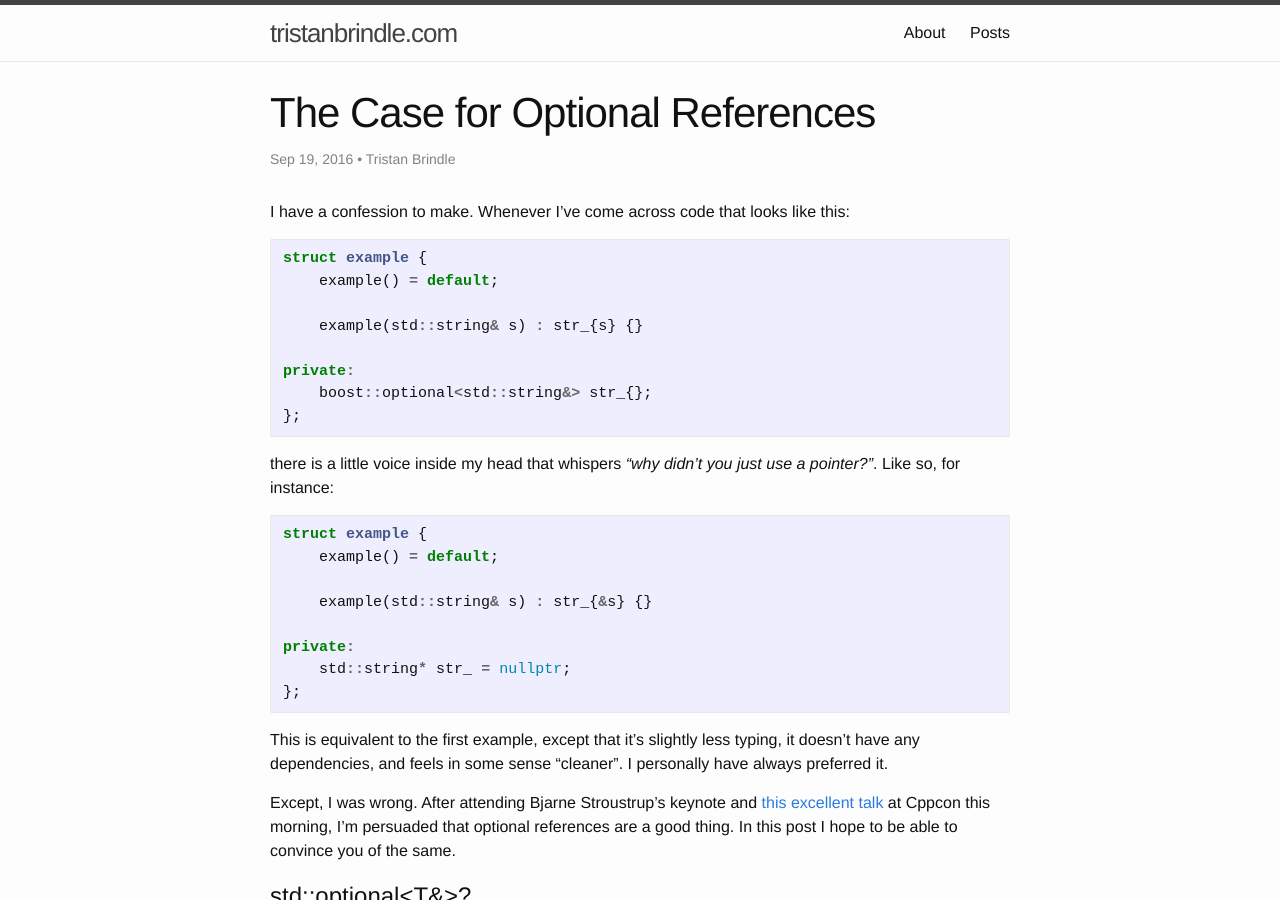
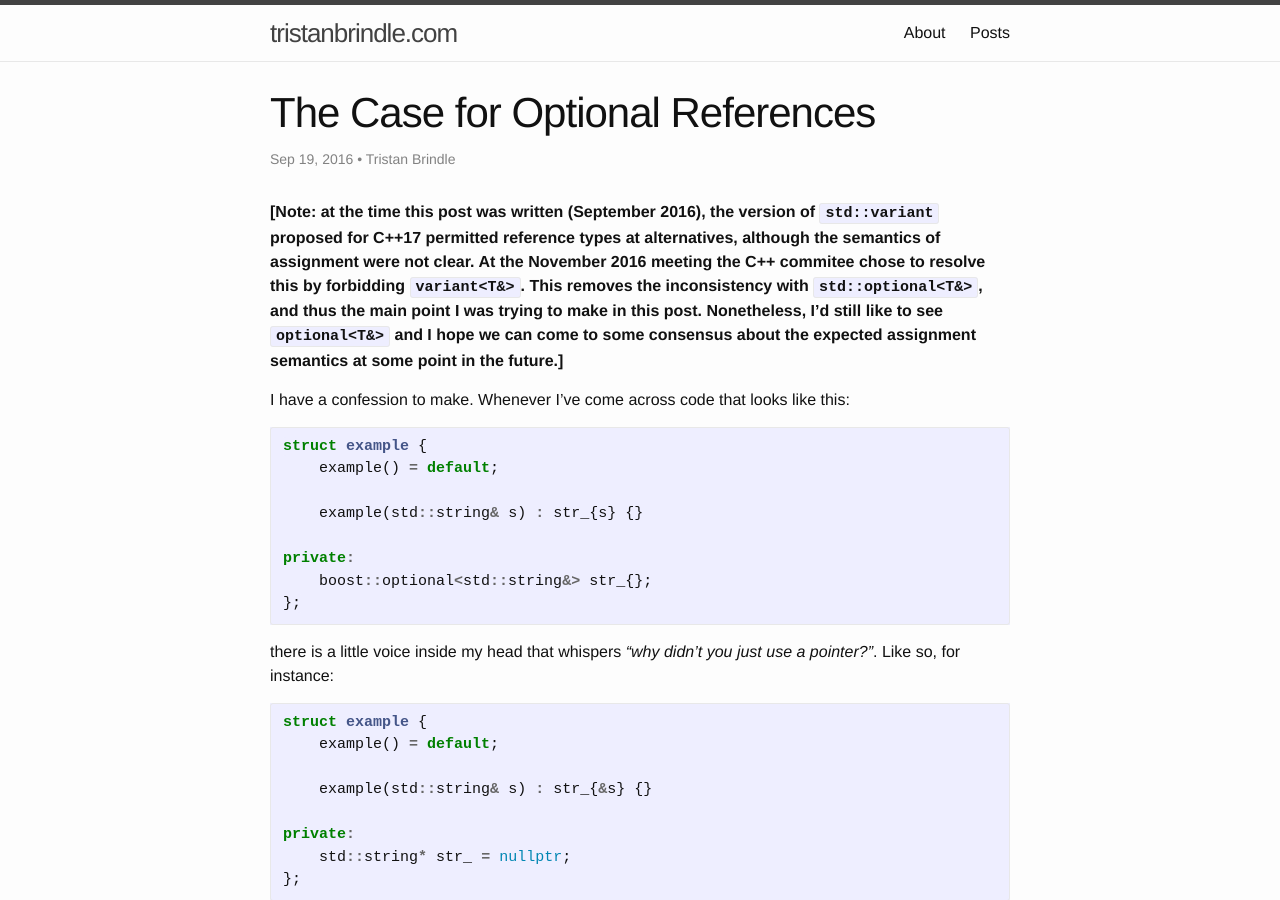
Before and after one commit to tcbrindle/tcbrindle.github.io, a Jekyll site: the page built from _posts/2016-09-19-optional-references.md, in a window 1280 px wide and 900 px high. Built offline with Jekyll 4.4.1, drawn with Linux system fonts in a browser that asks for light colours; comment, search, counter and statistics services are not loaded.

Commit message:
Add a note about variant<T&> now being forbidden

```diff
--- a/_posts/2016-09-19-optional-references.md
+++ b/_posts/2016-09-19-optional-references.md
@@ -6,6 +6,8 @@ permalink: /posts/optional-references
 comments: true
 tags: C++
 ---
+
+**[Note: at the time this post was written (September 2016), the version of `std::variant` proposed for C++17 permitted reference types at alternatives, although the semantics of assignment were not clear. At the November 2016 meeting the C++ commitee chose to resolve this by forbidding `variant<T&>`. This removes the inconsistency with `std::optional<T&>`, and thus the main point I was trying to make in this post. Nonetheless, I'd still like to see `optional<T&>` and I hope we can come to some consensus about the expected assignment semantics at some point in the future.]**
 
 I have a confession to make. Whenever I've come across code that looks like this:
 
```
